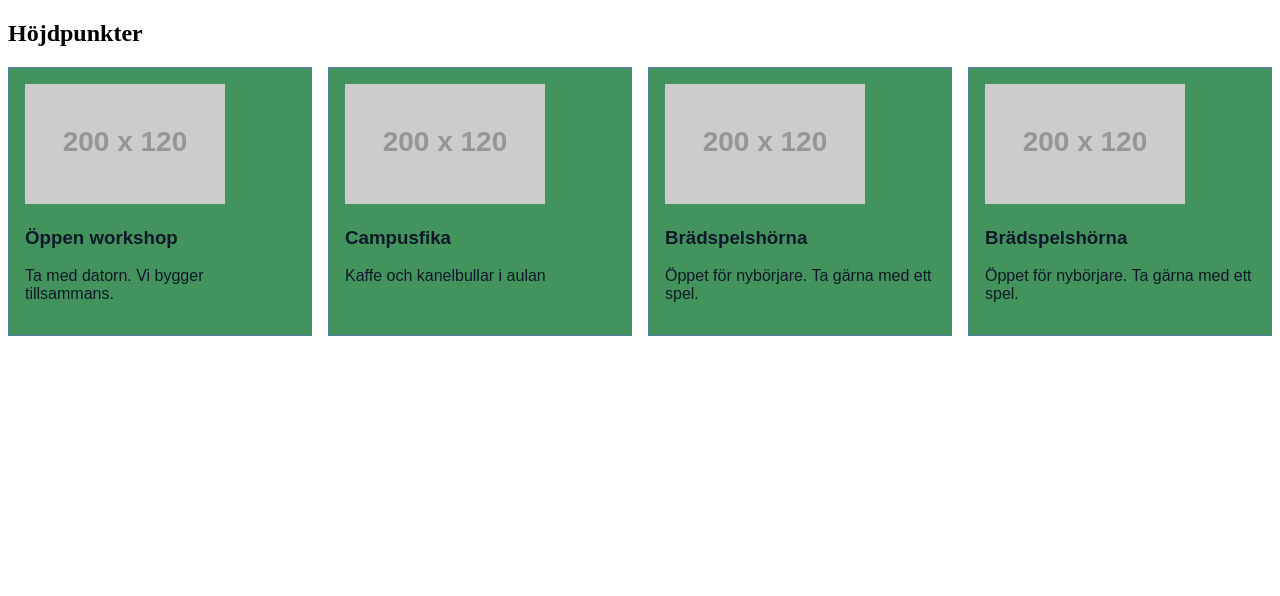
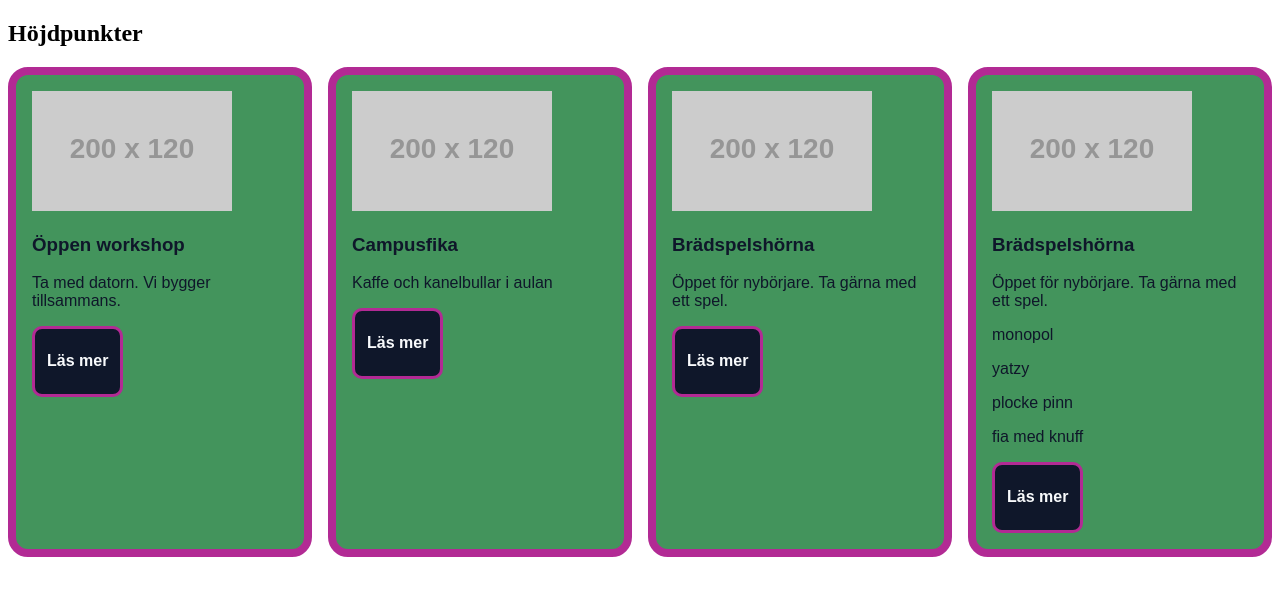
Before and after one commit to emiliajansson97/v36-flex-camp, a plain HTML site: page index.html in a window 1280 px wide. Drawn offline with Linux system fonts and the light colour scheme; placeholder pictures from the web are drawn by us.

Commit message:
la till en btn med padding och border

```diff
--- a/index.html
+++ b/index.html
@@ -19,6 +19,9 @@
                 />
                 <h3>Öppen workshop</h3>
                 <p>Ta med datorn. Vi bygger tillsammans.</p>
+                 <a class="btn" href="https://www.google.se/">
+                    <p>Läs mer</p>
+                </a>
             </articel>
             <articel class="kort">
                 <img
@@ -29,6 +32,9 @@
                 />
                 <h3>Campusfika</h3>
                 <p>Kaffe och kanelbullar i aulan</p>
+                 <a class="btn" href="https://www.google.se/">
+                    <p>Läs mer</p>
+                </a>
             </articel>
             <articel class="kort">
                 <img
@@ -39,6 +45,9 @@
                 />
                 <h3>Brädspelshörna</h3>
                 <p>Öppet för nybörjare. Ta gärna med ett spel.</p>
+                 <a class="btn" href="https://www.google.se/">
+                    <p>Läs mer</p>
+                </a>
             </articel>
             <articel class="kort">
                 <img
@@ -49,6 +58,13 @@
                 />
                 <h3>Brädspelshörna</h3>
                 <p>Öppet för nybörjare. Ta gärna med ett spel.</p>
+                <p>monopol</p>
+                <p>yatzy</p>
+                <p>plocke pinn</p>
+                <p>fia med knuff</p>
+                <a class="btn" href="https://www.google.se/">
+                    <p>Läs mer</p>
+                </a>
             </articel>
         </div>
     </selection>
--- a/style.css
+++ b/style.css
@@ -5,6 +5,9 @@
     border: 1px solid #557aab;
     color: #0f172a;
     font-family: sans-serif;
+    border: 8px solid #b22a94;
+    border-color: #b22a94;
+    border-radius: 20px;
 }
 .kort img{
     max-width: 100%;
@@ -14,4 +17,17 @@
     display: flex;
     gap: 1rem;
     flex-wrap: wrap;
+    justify-content: space-between;
+    align-items: stretch;
 }
+.btn{
+    margin-top: auto;
+    display: inline-block;
+    padding: 0.45rem 0.75rem;
+    background-color: #0f172a;
+    color: #f8fafc;
+    text-decoration: none;
+    font-weight: 700;
+    border: 3px solid #b22a94;
+    border-radius: 10px;
+}
```
